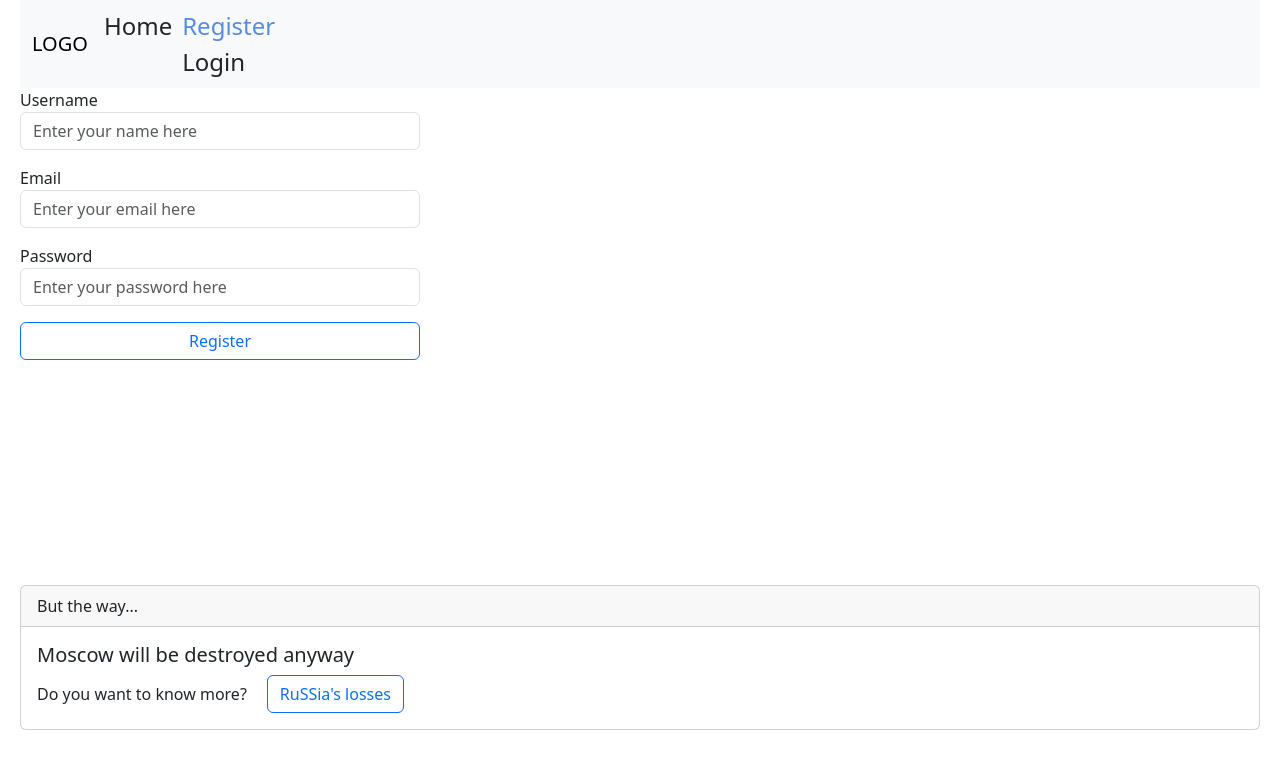
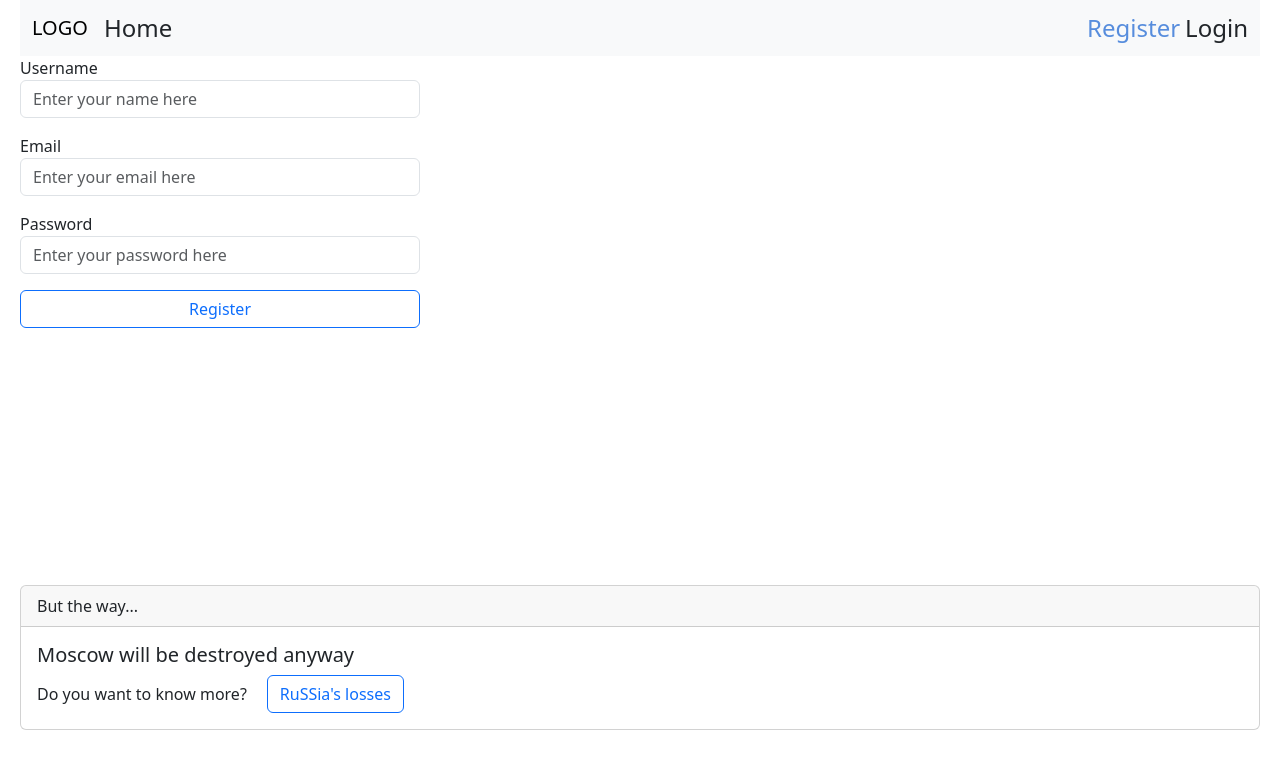
Before and after one commit to Andriy-Kond/goit-react-hw-08-phonebook, a React (Create React App) app: page /goit-react-hw-08-phonebook/register in a window 1280 px wide. Shown: the top 768 px of the page. Built offline with nearby package versions, Linux system fonts and the light colour scheme; what notiflix would draw is missing.

Commit message:
fix header styles

```diff
--- a/src/components/Header/Header.jsx
+++ b/src/components/Header/Header.jsx
@@ -9,6 +9,64 @@ import { StyledNavLink } from 'components/StyledNavLink';
 export const Header = () => {
   // const isLoggedIn = useSelector(selectIsLoggedIn);
   const isToken = useSelector(selectIsToken);
+  return (
+    <>
+      <nav
+        className={`navbar navbar-expand-lg bg-body-tertiary ${css.navContainer}`}
+      >
+        <div className="container-fluid">
+          <a className="navbar-brand" href="./">
+            LOGO
+          </a>
+          <button
+            className="navbar-toggler"
+            type="button"
+            data-bs-toggle="collapse"
+            data-bs-target="#navbarSupportedContent"
+            aria-controls="navbarSupportedContent"
+            aria-expanded="false"
+            aria-label="Toggle navigation"
+          >
+            <span className="navbar-toggler-icon"></span>
+          </button>
+
+          <div className="collapse navbar-collapse" id="navbarSupportedContent">
+            <ul
+              className={`navbar-nav me-auto mb-2 mb-lg-0 ${css.ulContainer}`}
+            >
+              <li className="nav-item">
+                <StyledNavLink to="/">Home</StyledNavLink>
+              </li>
+              <li className="nav-item">
+                {isToken && (
+                  <StyledNavLink to="/contacts">Contacts</StyledNavLink>
+                )}
+              </li>
+
+              <li className={`nav-item ${css.navRight}`}>
+                {isToken ? (
+                  <UserMenu className="nav-link " />
+                ) : (
+                  <ul
+                    className={`navbar-nav me-auto mb-2 mb-lg-0 ${css.ulContainer}`}
+                  >
+                    <li className="nav-item">
+                      <StyledNavLink to="/register">Register</StyledNavLink>
+                    </li>
+                    <li className="nav-item">
+                      <StyledNavLink to="/login">Login</StyledNavLink>
+                    </li>
+                  </ul>
+                )}
+                {/* {isLoggedIn ? <UserMenu /> : <AuthNav />} */}
+              </li>
+            </ul>
+          </div>
+        </div>
+      </nav>
+    </>
+  );
+
   // return (
   //   <>
   //     <nav
@@ -51,60 +109,4 @@ export const Header = () => {
   //     </nav>
   //   </>
   // );
-
-  return (
-    <>
-      <nav
-        className={`navbar navbar-expand-lg bg-body-tertiary ${css.navContainer}`}
-      >
-        <div className="container-fluid">
-          <a className="navbar-brand" href="./">
-            LOGO
-          </a>
-          <button
-            className="navbar-toggler"
-            type="button"
-            data-bs-toggle="collapse"
-            data-bs-target="#navbarSupportedContent"
-            aria-controls="navbarSupportedContent"
-            aria-expanded="false"
-            aria-label="Toggle navigation"
-          >
-            <span className="navbar-toggler-icon"></span>
-          </button>
-
-          <div className="collapse navbar-collapse" id="navbarSupportedContent">
-            <ul
-              className={`navbar-nav me-auto mb-2 mb-lg-0 ${css.ulContainer}`}
-            >
-              <li className={`nav-item ${css.navLeft}`}>
-                <StyledNavLink to="/">Home</StyledNavLink>
-              </li>
-
-              <li className={`nav-item ${css.navLeft}`}>
-                {isToken && (
-                  <StyledNavLink to="/contacts">Contacts</StyledNavLink>
-                )}
-              </li>
-
-              <li className={`nav-item ${css.navRight}`}>
-                {isToken ? (
-                  <UserMenu className="nav-link " />
-                ) : (
-                  <ul>
-                    <li className={`nav-item ${css.navLeft}`}>
-                      <StyledNavLink to="/register">Register</StyledNavLink>
-                    </li>
-                    <li className={`nav-item ${css.navLeft}`}>
-                      <StyledNavLink to="/login">Login</StyledNavLink>
-                    </li>
-                  </ul>
-                )}
-              </li>
-            </ul>
-          </div>
-        </div>
-      </nav>
-    </>
-  );
 };
--- a/src/components/Header/Header.module.css
+++ b/src/components/Header/Header.module.css
@@ -3,15 +3,29 @@
 }
 
 .ulContainer {
-  /* justify-content: space-between; */
+  /* display: flex;
+  justify-content: flex-start; */
   width: 100%;
   gap: 5px;
 }
-.css.navLeft {
-  float: left;
+
+.navLeft {
+  /* float: left; */
 }
 
-.css.navRight {
-  clear: both;
-  float: right;
+.navRight {
+  /* clear: both;
+  float: right; */
+  margin-left: auto;
+
+  @media screen and (max-width: 991px) {
+    margin-left: 0;
+  }
 }
+
+/* Breakpoints:
+Small	sm	≥576px
+Medium	md	≥768px
+! Large	lg	≥992px
+Extra large	xl	≥1200px
+Extra extra large	xxl	≥1400px */
```
